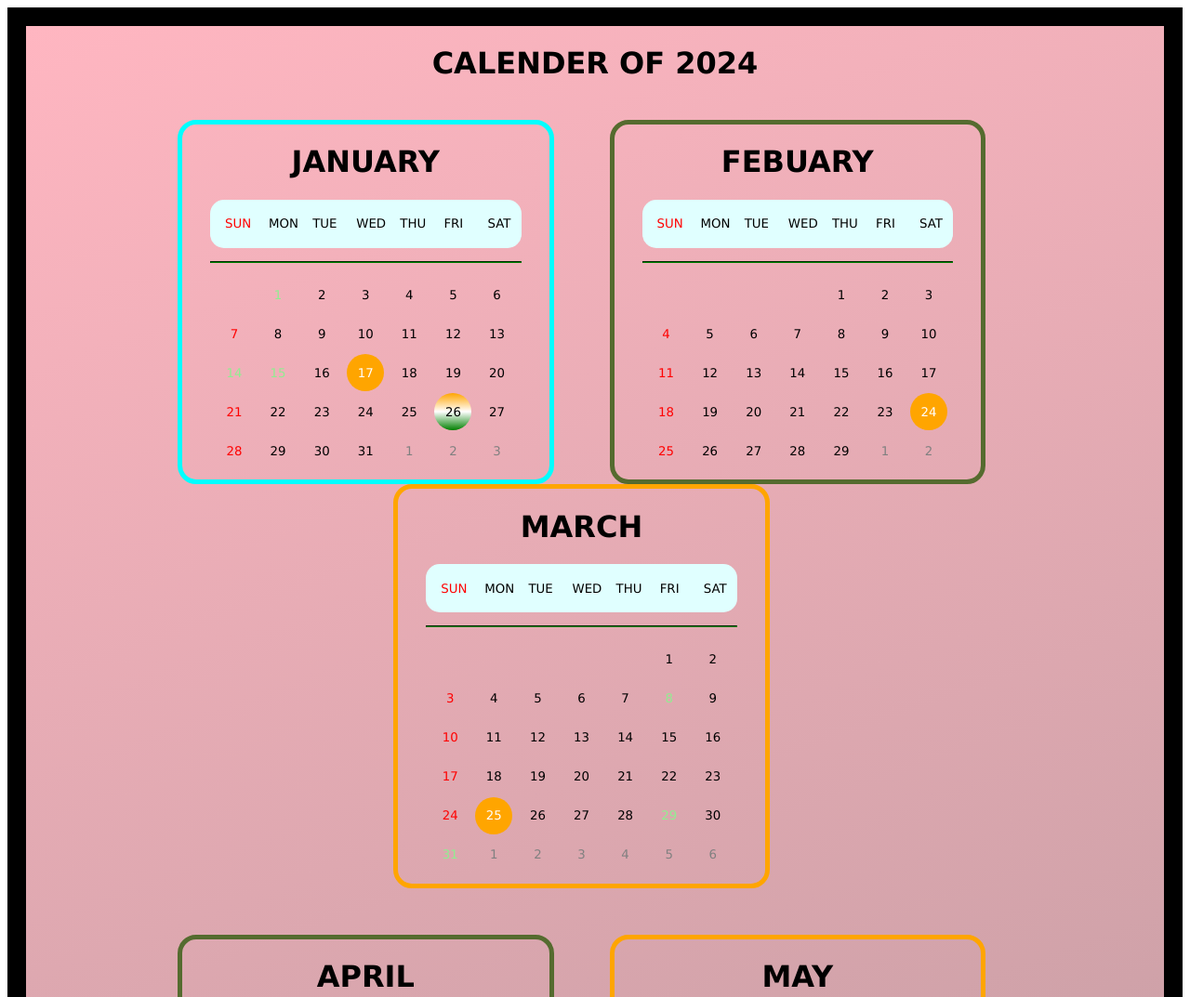
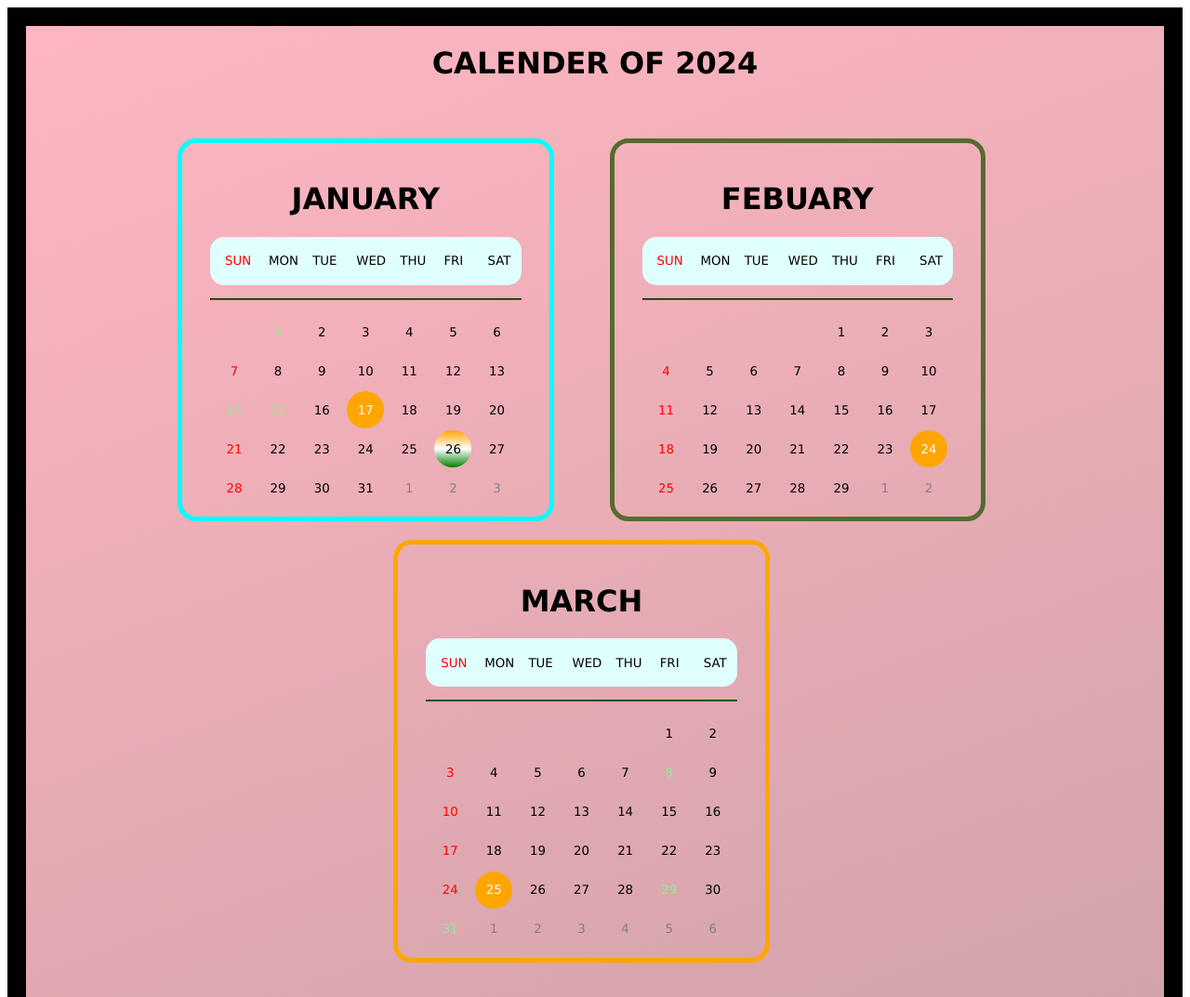
Before and after one commit to DUDEKULARAHIM/calender, a plain HTML site: page index.html in a window 1280 px wide. Shown: the top 1073 px of the page at 93% size. Drawn offline with Linux system fonts and the light colour scheme.

Commit message:
Update style.css

```diff
--- a/style.css
+++ b/style.css
@@ -28,8 +28,8 @@
 }
 .inner-container{
     /* border:2px solid black; */
-    padding:0px 30px 10px 30px;
-    margin: 0px 30px 0px 30px;
+    padding:20px 30px 10px 30px;
+    margin: 20px 30px 0px 30px;
     border-radius: 20px;
     /* justify-content: center; */
     text-align: center;
```
